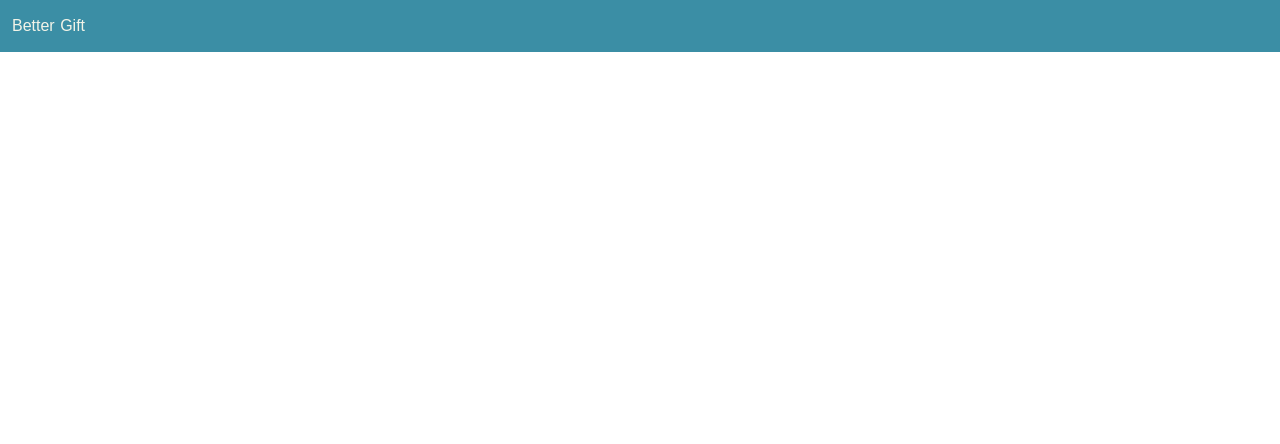
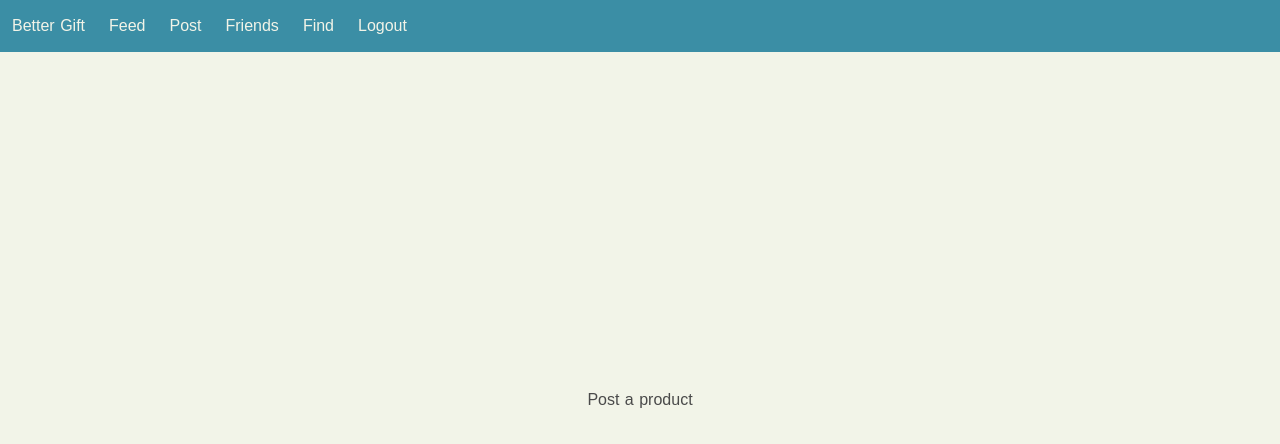
Before and after one commit to ah100101/Nuxtjs-PWA-Starter, a Nuxt app: page /post in a window 1280 px wide. Before the commit this address had no page. Shown: the top 444 px of the page. Built offline with nearby package versions, Linux system fonts and the light colour scheme.

Commit message:
added post page and scaffolding

```diff
--- /dev/null
+++ b/pages/post.vue
@@ -0,0 +1,46 @@
+<template lang='pug'>
+section.post
+    | Post a product
+</template>
+
+<script>
+import authenticatedMixin from '~/mixins/authenticated.js'
+
+export default {
+  asyncData (context) {
+    return
+    {
+
+    }
+  },
+  mixins: [
+    authenticatedMixin
+  ],
+  components: {
+
+  }
+}
+</script>
+
+<style lang='scss'>
+@import '~/assets/scss/variables.scss';
+
+.post {
+  min-height: 100vh;
+  display: flex;
+  justify-content: center;
+  align-items: center;
+  text-align: center;
+  font-family: $family-serif;
+
+  .columns {
+    margin: 0;
+    width: 100%;
+  }
+
+  .column {
+    padding: 0;
+  }
+}
+
+</style>
```
